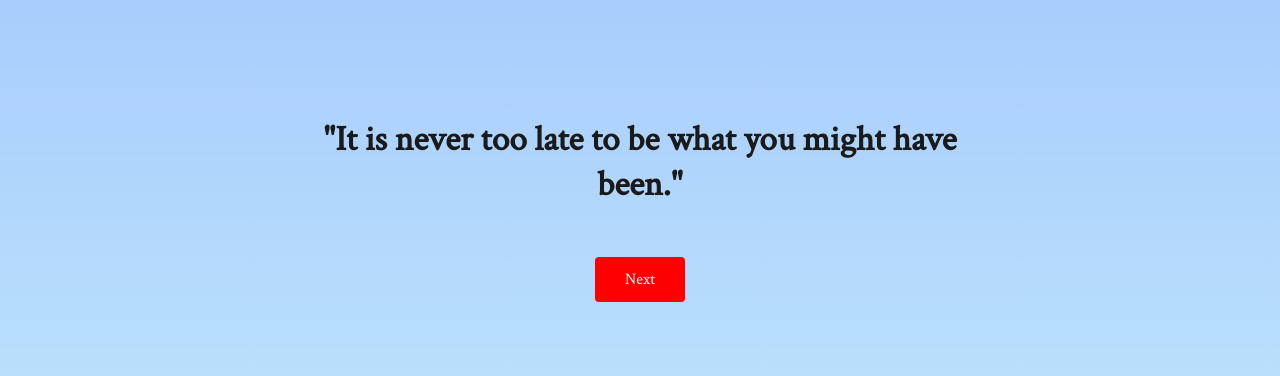
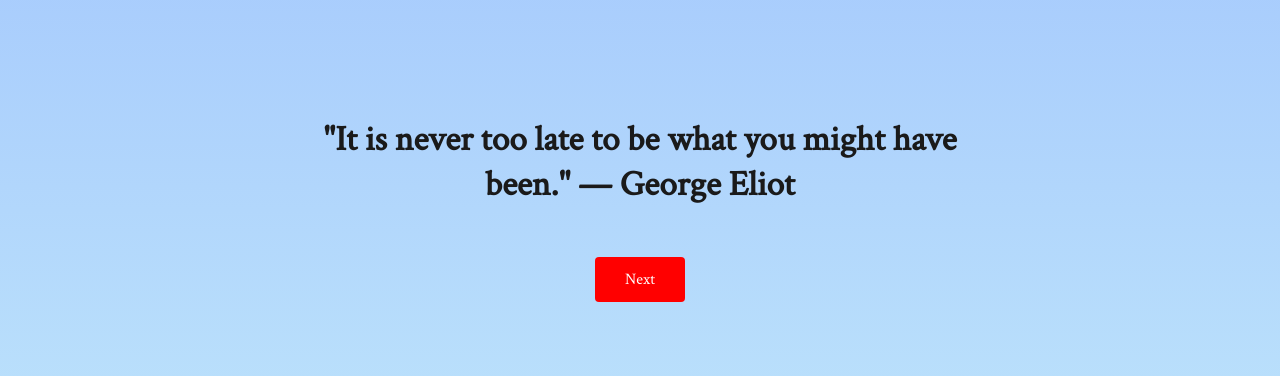
Before and after one commit to TimothyyyyDee/Jasons-Quote-Library, a plain HTML site: page quote3.html in a window 1280 px wide. Shown: the part 202-578 px from the top of the page. Drawn offline with Linux system fonts and the light colour scheme.

Commit message:
Update quote3.html

```diff
--- a/quote3.html
+++ b/quote3.html
@@ -47,7 +47,7 @@
   </style>
 </head>
 <body>
-  <h1>"It is never too late to be what you might have been."</h1>
+  <h1>"It is never too late to be what you might have been." — George Eliot</h1>
   <a href="quote4.html"><button class="next-button">Next</button></a>
 </body>
 </html>
```
